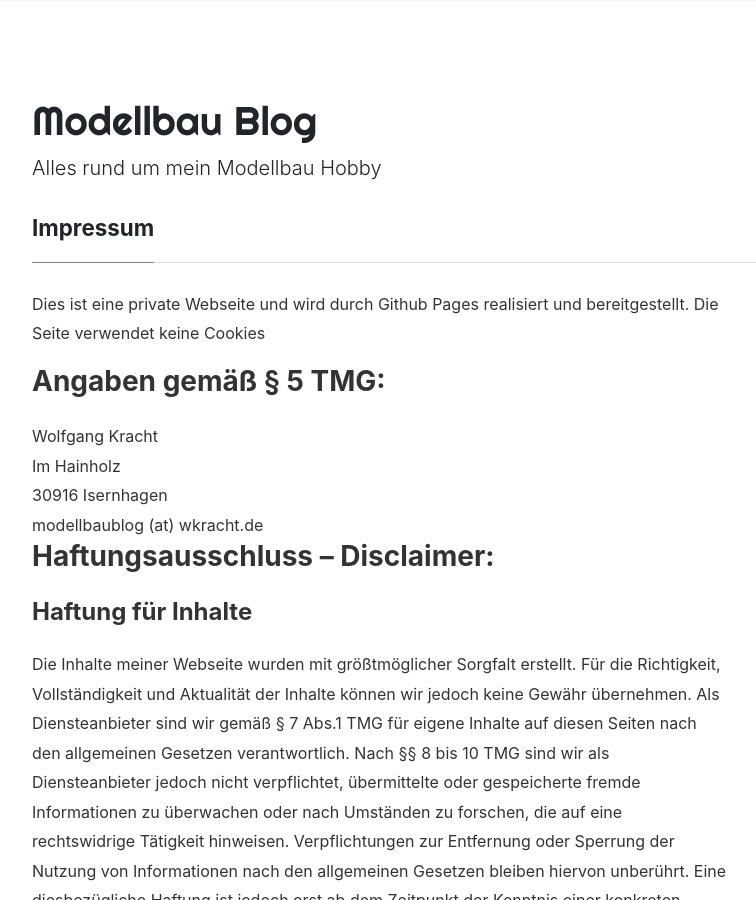
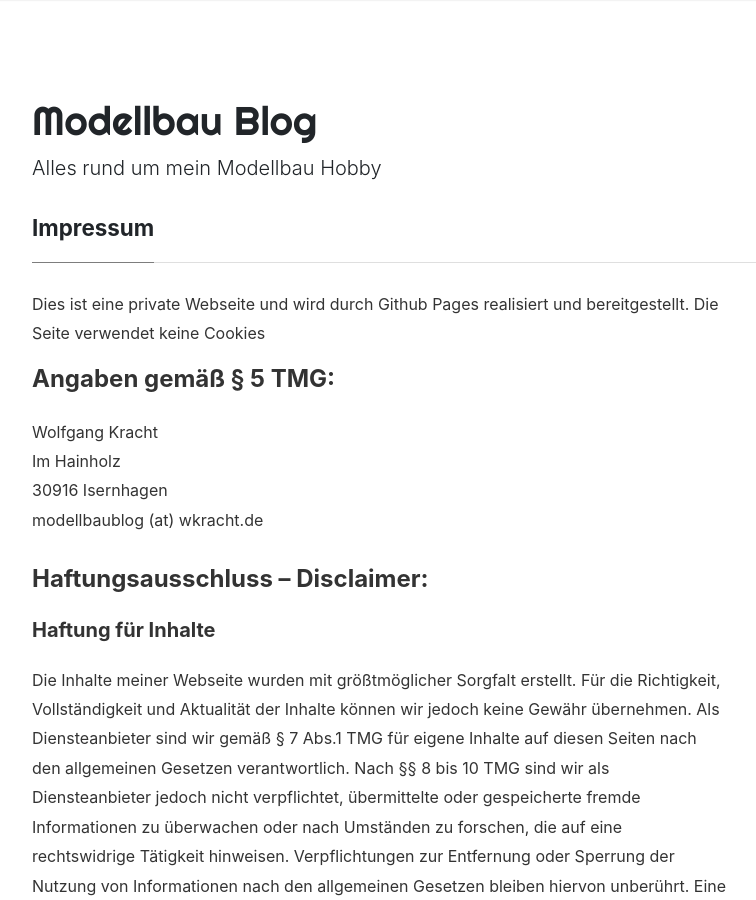
Before and after one commit to DonKracho/Modellbau, a Jekyll site: the page built from _pages/about.md, in a window 1280 px wide and 900 px high. Shown: the whole window, without its empty margins (53-809 px from the left). Built offline with Jekyll 4.4.1, drawn with Linux system fonts in a browser that asks for light colours; nearby versions of some CDN libraries.

Commit message:
Update about.md

```diff
--- a/_pages/about.md
+++ b/_pages/about.md
@@ -10,16 +10,16 @@ comments: false
 
 <p>Dies ist eine private Webseite und wird durch Github Pages realisiert und bereitgestellt. Die Seite verwendet keine Cookies</p>
 
-<h3>Angaben gemäß § 5 TMG:</h3>
+<h4>Angaben gemäß § 5 TMG:</h4>
 
 Wolfgang Kracht<br>
 Im Hainholz<br>
 30916 Isernhagen<br>
 modellbaublog (at) wkracht.de<br>
+<br>
+<h4>Haftungsausschluss – Disclaimer:</h4>
 
-<h3>Haftungsausschluss – Disclaimer:</h3>
-
-<h4>Haftung für Inhalte</h4>
+<h5>Haftung für Inhalte</h5>
 Die Inhalte meiner Webseite wurden mit größtmöglicher Sorgfalt erstellt. Für die
 Richtigkeit, Vollständigkeit und Aktualität der Inhalte können wir jedoch keine
 Gewähr übernehmen. Als Diensteanbieter sind wir gemäß § 7 Abs.1 TMG für
@@ -32,8 +32,8 @@ nach den allgemeinen Gesetzen bleiben hiervon unberührt.
 Eine diesbezügliche Haftung ist jedoch erst ab dem Zeitpunkt der Kenntnis einer
 konkreten Rechtsverletzung möglich. Bei Bekanntwerden von entsprechenden
 Rechtsverletzungen werden wir diese Inhalte umgehend entfernen.
-
-<h4>Haftungsbeschränkung für externe Links</h4>
+<br>
+<h5>Haftungsbeschränkung für externe Links</h5>
 Meine Webseite enthält Links zu externen Webseiten Dritter, auf deren Inhalte
 ich keinen Einfluss habe. Daher kann ich für diese fremden Inhalte auch
 keine Gewähr übernehmen. Für die Inhalte der verlinkten Seiten ist stets der
@@ -44,8 +44,8 @@ Verlinkung nicht erkennbar. Eine permanente inhaltliche Kontrolle der verlinkten
 Seiten ist jedoch ohne konkrete Anhaltspunkte einer Rechtsverletzung nicht
 zumutbar. Bei Bekanntwerden von Rechtsverletzungen werden wir derartige
 Links umgehend entfernen.
-
-<h4>Urheberrecht</h4>
+<br>
+<h5>Urheberrecht</h5>
 Die durch den Seitenbetreiber erstellten Inhalte und Werke auf diesen Seiten
 unterliegen dem deutschen Urheberrecht. Die Vervielfältigung, Bearbeitung,
 Verbreitung und jede Art der Verwertung außerhalb der Grenzen des
```
